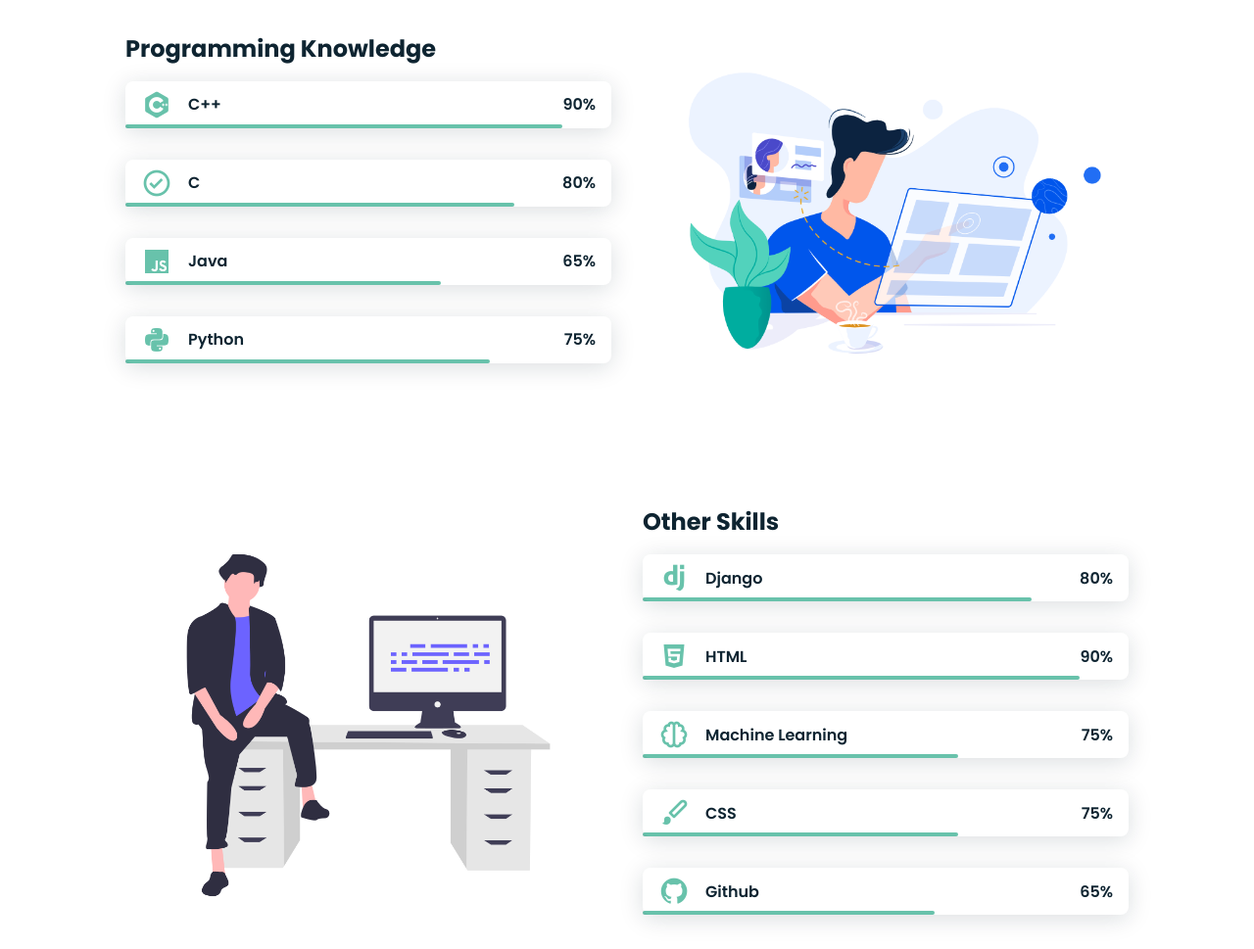
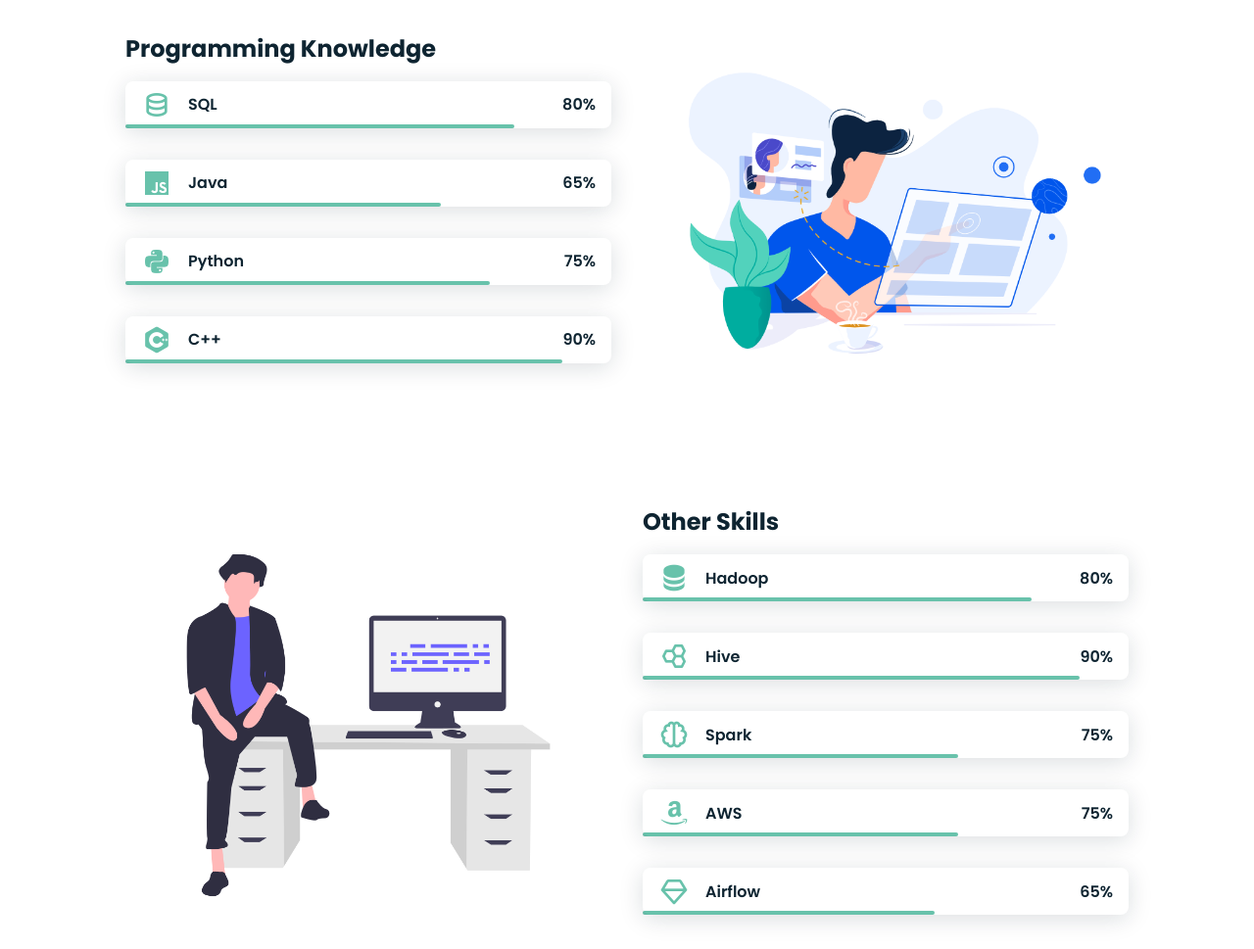
Before and after one commit to tejasjbansal/Portfolio, a plain HTML site: page index.html in a window 1280 px wide. Shown: the part 1580-2549 px from the top of the page at 98% size. Drawn offline with nearby package versions, Linux system fonts and the light colour scheme.

Commit message:
Update index.html

```diff
--- a/index.html
+++ b/index.html
@@ -79,22 +79,11 @@
                 <div class="skills__container bd-grid">
                     <div>
                         <h2 class="skills__subtitle">Programming Knowledge</h2>
+
                         <div class="skills__data">
                             <div class="skills__names">
-                                <i class='bx bxl-c-plus-plus skills__icon'></i>
-                                <span class="skills__name">C++</span>
-                            </div>
-                            <div class="skills__bar skills__1">
-
-                            </div>
-                            <div>
-                                <span class="skills__percentage">90%</span>
-                            </div>
-                        </div>
-                        <div class="skills__data">
-                            <div class="skills__names">
-                                <i class='bx bx-check-circle skills__icon'></i>
-                                <span class="skills__name">C</span>
+                                <i class='bx bx-data skills__icon'></i>
+                                <span class="skills__name">SQL</span>
                             </div>
                             <div class="skills__bar skills__2">
 
@@ -127,6 +116,18 @@
                                 <span class="skills__percentage">75%</span>
                             </div>
                         </div>
+                        <div class="skills__data">
+                            <div class="skills__names">
+                                <i class='bx bxl-c-plus-plus skills__icon'></i>
+                                <span class="skills__name">C++</span>
+                            </div>
+                            <div class="skills__bar skills__1">
+
+                            </div>
+                            <div>
+                                <span class="skills__percentage">90%</span>
+                            </div>
+                        </div>
                     </div>
 
                     <div>
@@ -144,8 +145,8 @@
 
                         <div class="skills__data">
                             <div class="skills__names">
-                                <i class='bx bxl-django skills__icon'></i>
-                                <span class="skills__name">Django</span>
+                                <i class='bx bxs-data  skills__icon'></i>
+                                <span class="skills__name">Hadoop</span>
                             </div>
                             <div class="skills__bar skills__2">
 
@@ -156,8 +157,8 @@
                         </div>
                         <div class="skills__data">
                             <div class="skills__names">
-                                <i class='bx bxl-html5 skills__icon' ></i>
-                                <span class="skills__name">HTML</span>
+                                <i class='bx bx-hive skills__icon' ></i>
+                                <span class="skills__name">Hive</span>
                             </div>
                             <div class="skills__bar skills__1">
 
@@ -169,7 +170,7 @@
                         <div class="skills__data">
                             <div class="skills__names">
                                 <i class='bx bx-brain skills__icon'></i>
-                                <span class="skills__name">Machine Learning</span>
+                                <span class="skills__name">Spark</span>
                             </div>
                             <div class="skills__bar skills__4">
 
@@ -180,8 +181,8 @@
                         </div>
                         <div class="skills__data">
                             <div class="skills__names">
-                                <i class='bx bxs-paint skills__icon'></i>
-                                <span class="skills__name">CSS</span>
+                                <i class='bx bxl-amazon skills__icon'></i>
+                                <span class="skills__name">AWS</span>
                             </div>
                             <div class="skills__bar skills__4">
 
@@ -192,8 +193,8 @@
                         </div>
                         <div class="skills__data">
                             <div class="skills__names">
-                                <i class='bx bxl-github skills__icon'></i>
-                                <span class="skills__name">Github</span>
+                                <i class='bx bx-diamond skills__icon'></i>
+                                <span class="skills__name">Airflow</span>
                             </div>
                             <div class="skills__bar skills__5">
 
@@ -220,10 +221,10 @@
                     </div>
 
                     <div class="work__img">
-                        <a href="https://github.com/tejasjbansal/Human-Activity-Recognition">
-                        <img src="assets/img/Project2.jfif" alt="">
+                        <a href="https://github.com/tejasjbansal/HELTHCARE-SYSTEM">
+                        <img src="assets/img/Project2.jpg" alt="">
                     </a>
-                    <h4 style="text-align: center;">Human Activity Recognition</h4>
+                    <h4 style="text-align: center;">HELTHCARE SYSTEM BIG DATA ANALYTICS</h4>
                     </div>
                     <div class="work__img">
                         <a href="https://covid19indiaorg.herokuapp.com/">
```
